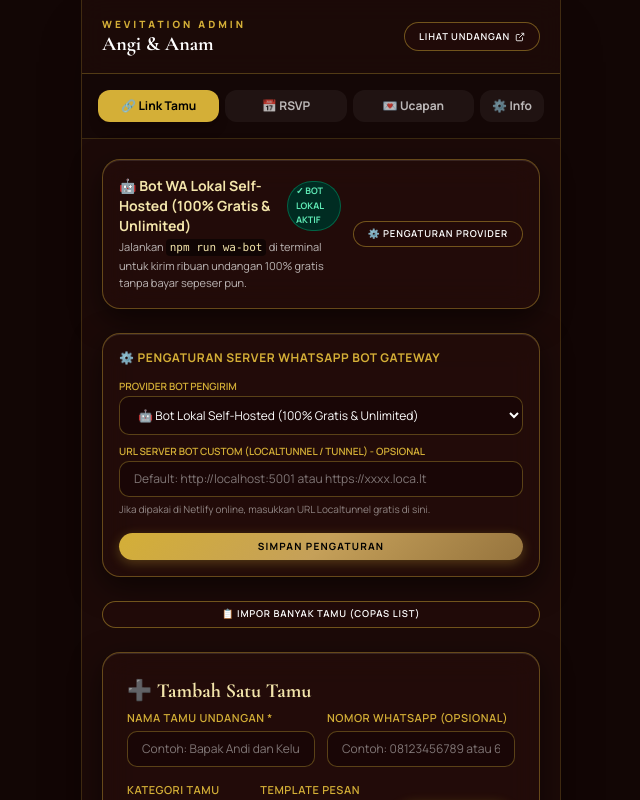
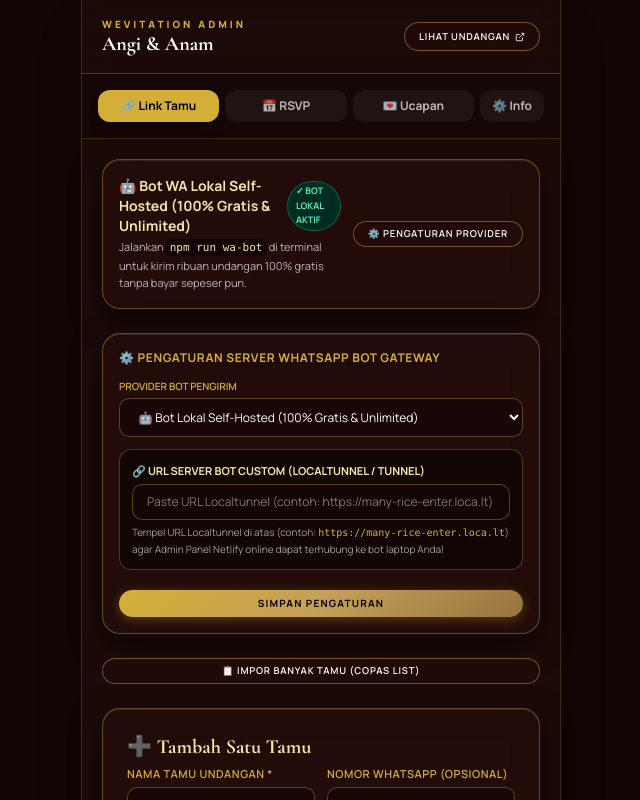
Before and after one commit to Medolsky/Wedding-anggi-anam, a Next.js app: page /admin in a window 1280 px wide. Both pictures are taken after a click on the button "⚙️ PENGATURAN PROVIDER". Shown: the top 800 px of the page, without its empty margins (319-959 px from the left). Built offline with nearby package versions, Linux system fonts and the light colour scheme.

Commit message:
feat: make localtunnel url input box explicitly visible

```diff
--- a/src/components/admin/GuestLinkGenerator.tsx
+++ b/src/components/admin/GuestLinkGenerator.tsx
@@ -391,15 +391,15 @@ Hormat kami,
             ⚙️ Pengaturan Server WhatsApp Bot Gateway
           </h4>
 
-          <div className="space-y-2">
+          <div className="space-y-3">
             <div>
-              <label className="block text-[10px] uppercase text-[#d4af37] font-semibold mb-0.5">
+              <label className="block text-[10px] uppercase text-[#d4af37] font-semibold mb-1">
                 Provider Bot Pengirim
               </label>
               <select
                 value={provider}
                 onChange={(e) => setProvider(e.target.value as any)}
-                className="form-input text-xs py-1.5 px-2 bg-[#1c0a08]"
+                className="form-input text-xs py-2 px-3 bg-[#1c0a08] rounded-xl w-full"
               >
                 <option value="local">🤖 Bot Lokal Self-Hosted (100% Gratis &amp; Unlimited)</option>
                 <option value="meta">Meta Official Cloud API (Gratis 1.000 msgs/bulan)</option>
@@ -408,23 +408,22 @@ Hormat kami,
               </select>
             </div>
 
-            {provider === "local" && (
-              <div>
-                <label className="block text-[10px] uppercase text-[#d4af37] font-semibold mb-0.5">
-                  URL Server Bot Custom (Localtunnel / Tunnel) - Opsional
+            {/* Custom Tunnel / Server URL Input - Always Visible */}
+            <div className="bg-[#120605] p-3 rounded-xl border border-[#d4af37]/30 space-y-1">
+              <label className="block text-[11px] uppercase text-[#f3e5ab] font-bold">
+                🔗 URL Server Bot Custom (Localtunnel / Tunnel)
               </label>
               <input
                 type="text"
-                  placeholder="Default: http://localhost:5001 atau https://xxxx.loca.lt"
+                placeholder="Paste URL Localtunnel (contoh: https://many-rice-enter.loca.lt)"
                 value={customServerUrl}
                 onChange={(e) => setCustomServerUrl(e.target.value)}
-                  className="form-input text-xs py-1.5 px-3 font-mono"
+                className="form-input text-xs py-2 px-3 font-mono rounded-lg w-full bg-[#1c0a08]"
               />
-                <p className="text-[10px] text-white/50 mt-1">
-                  Jika dipakai di Netlify online, masukkan URL Localtunnel gratis di sini.
+              <p className="text-[10px] text-white/60">
+                Tempel URL Localtunnel di atas (contoh: <code className="text-[#d4af37]">https://many-rice-enter.loca.lt</code>) agar Admin Panel Netlify online dapat terhubung ke bot laptop Anda!
               </p>
             </div>
-            )}
 
             {provider === "meta" && (
               <div>
```
Lines whose indentation alone changed are shown as unchanged.
